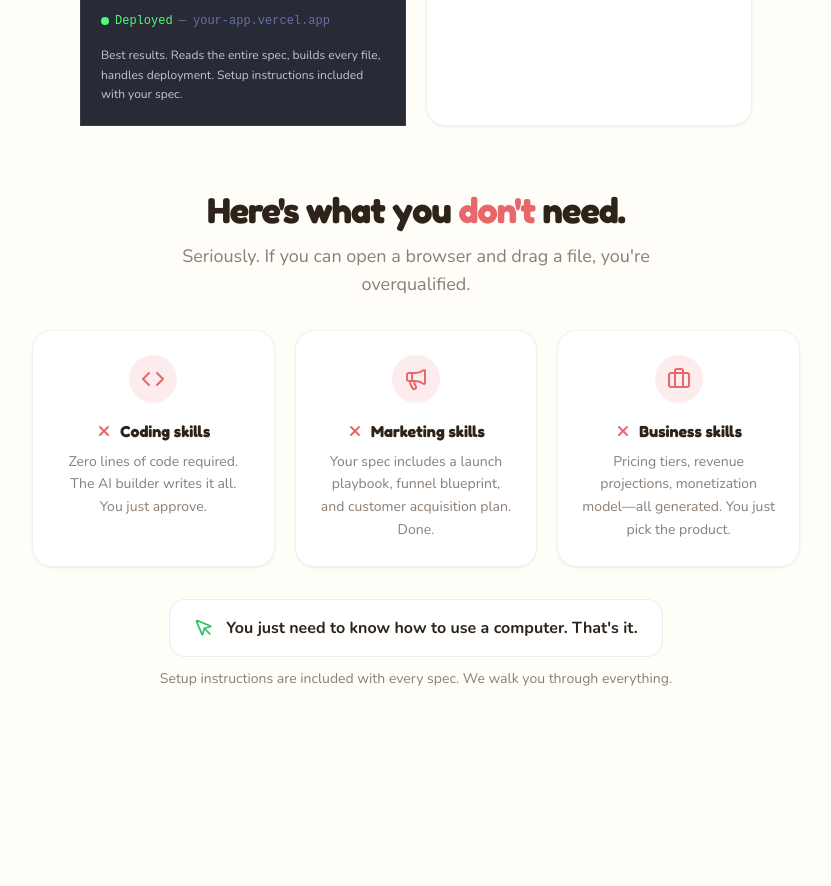
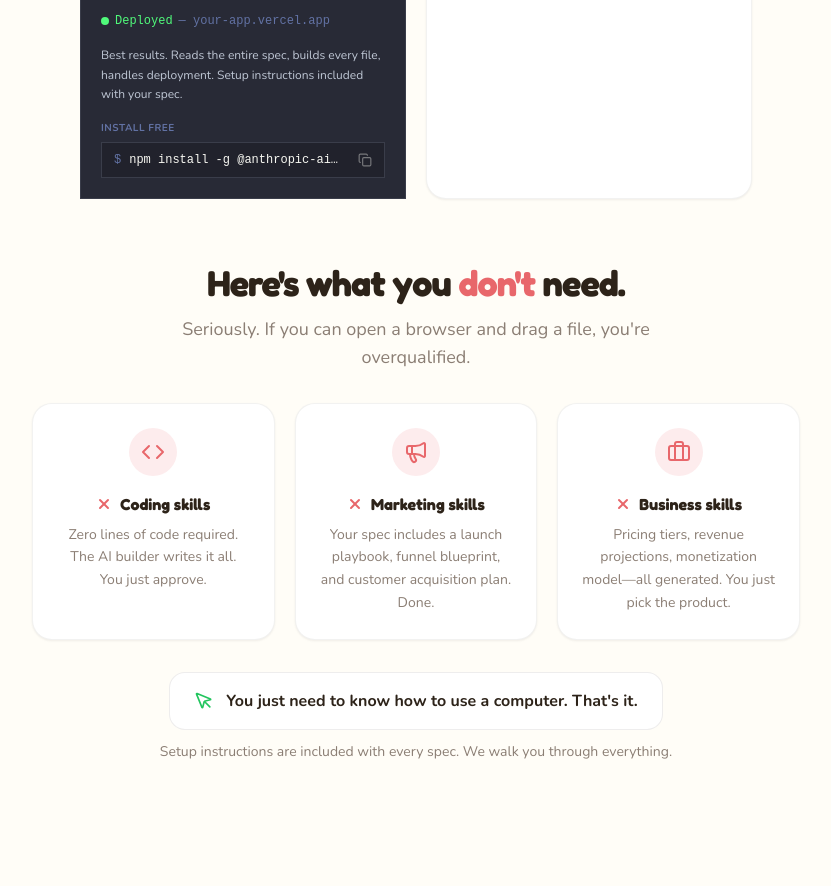
Before and after one commit to lordshua1337/cash-cow, a Next.js app: page / in a window 1280 px wide. Shown: the part 6400-7286 px from the top of the page, without its empty margins (224-1055 px from the left). Built offline with nearby package versions, Linux system fonts and the light colour scheme.

Commit message:
feat: add one-click copy install command to Claude Code card
Dark styled bash line with $ prompt, npm install command, copy icon that
shows "Copied!" feedback on click. Free install, one click.

```diff
--- a/src/app/page.tsx
+++ b/src/app/page.tsx
@@ -39,6 +39,7 @@ import {
   MousePointer,
   Sparkles,
   Download,
+  Copy,
 } from 'lucide-react'
 import { AnimatePresence, motion } from 'framer-motion'
 import { DotLottieReact } from '@lottiefiles/dotlottie-react'
@@ -817,6 +818,32 @@ export default function LandingPage() {
                   Best results. Reads the entire spec, builds every file, handles deployment.
                   Setup instructions included with your spec.
                 </p>
+
+                {/* One-click install */}
+                <div className="mt-4">
+                  <p className="text-[10px] font-bold uppercase tracking-wider mb-1.5" style={{ color: '#6272a4' }}>
+                    Install free
+                  </p>
+                  <button
+                    onClick={() => {
+                      navigator.clipboard.writeText('npm install -g @anthropic-ai/claude-code')
+                      const btn = document.getElementById('cc-copy-btn')
+                      if (btn) {
+                        btn.textContent = 'Copied!'
+                        setTimeout(() => { btn.textContent = '' }, 1500)
+                      }
+                    }}
+                    className="w-full flex items-center gap-2 px-3 py-2 text-left group transition-colors"
+                    style={{ background: '#21222c', border: '1px solid #3a3d4a', fontFamily: 'monospace', fontSize: '12px' }}
+                  >
+                    <span style={{ color: '#6272a4' }}>$</span>
+                    <span className="flex-1 truncate" style={{ color: '#f8f8f2' }}>
+                      npm install -g @anthropic-ai/claude-code
+                    </span>
+                    <span id="cc-copy-btn" className="text-[10px] font-bold" style={{ color: '#50fa7b' }} />
+                    <Copy size={14} className="flex-shrink-0 opacity-40 group-hover:opacity-100 transition-opacity" style={{ color: '#f8f8f2' }} />
+                  </button>
+                </div>
               </div>
               <div className="card rounded-2xl p-6">
                 <div className="flex items-center gap-3 mb-3">
```
